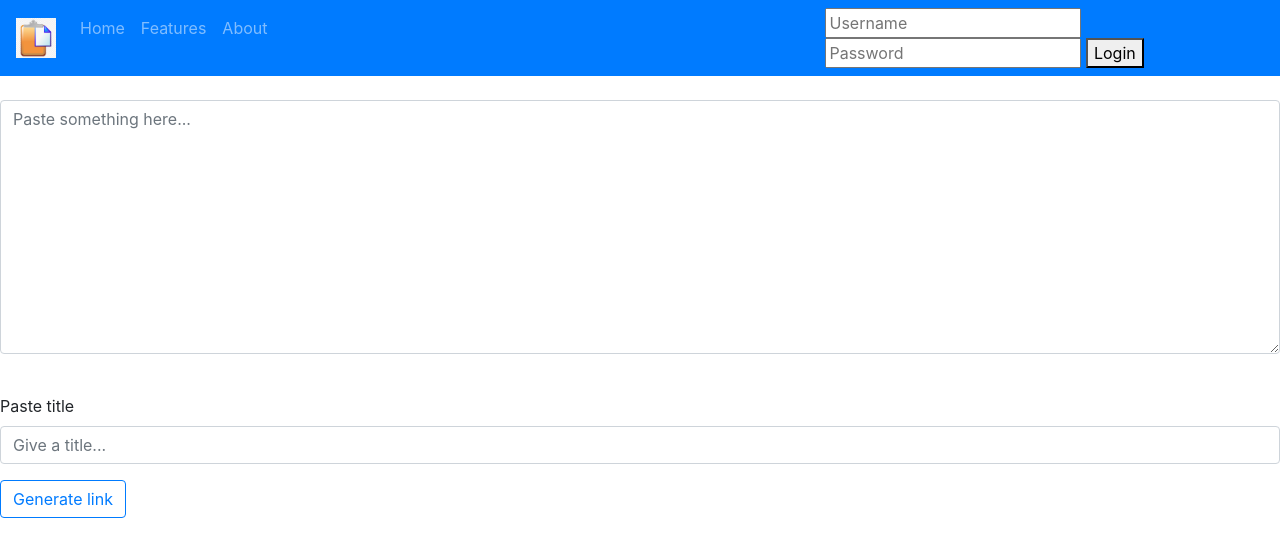
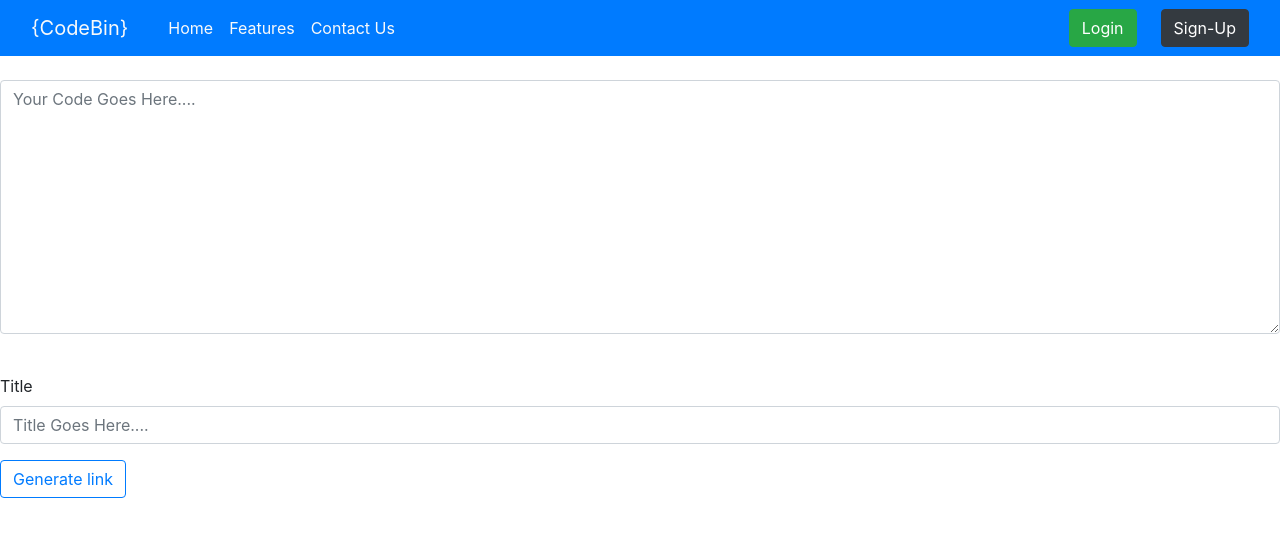
Before and after one commit to Kevindipu/projectify, a plain HTML site: page index.html in a window 1280 px wide. Drawn offline with nearby package versions, Linux system fonts and the light colour scheme.

Commit message:
Shravan updated

```diff
--- a/index.html
+++ b/index.html
@@ -4,6 +4,8 @@
   <title>Tastebin</title>
   <meta charset="utf-8">
   <meta name="viewport" content="width=device-width, initial-scale=1">
+  <link rel="stylesheet" href="style.css">
+  <link rel="stylesheet" href="custom.scss">
   <link rel="stylesheet" href="https://cdn.jsdelivr.net/npm/bootstrap@4.6.1/dist/css/bootstrap.min.css">
   <script src="https://cdn.jsdelivr.net/npm/jquery@3.6.0/dist/jquery.slim.min.js"></script>
   <script src="https://cdn.jsdelivr.net/npm/popper.js@1.16.1/dist/umd/popper.min.js"></script>
@@ -12,48 +14,49 @@
 <body>
 
 <!-- navigation bar -->
-<nav class="navbar navbar-expand-sm navbar-dark bg-primary">
-  <!-- Brand/logo -->
-  <a class="navbar-brand" href="#">
-    <img src="logo.png" alt="logo" style="width:40px;">
-  </a>
-
-  <!-- Links -->
-  <ul class="navbar-nav">
-    <li class="nav-item">
-        <a class="nav-link" href="#">Home</a>
+<nav class="navbar navbar-expand-lg bg-primary">
+    <div class="container-fluid">
+      <a class="navbar-brand text-light" href="#">{CodeBin}</a>
+      <button class="navbar-toggler" type="button" data-bs-toggle="collapse" data-bs-target="#navbarSupportedContent" aria-controls="navbarSupportedContent" aria-expanded="false" aria-label="Toggle navigation">
+        <span class="navbar-toggler-icon"></span>
+      </button>
+      <div class="collapse navbar-collapse " id="navbarSupportedContent">
+        <ul class="navbar-nav mr-auto mb-2 mb-lg-0">
+          <li class="nav-item ml-3">
+            <a class="nav-link active text-light" aria-current="page" href="#">Home</a>
           </li>
           <li class="nav-item">
-      <a class="nav-link" href="#">Features</a>
+            <a class="nav-link text-light" href="#">Features</a>
           </li>
           <li class="nav-item">
-      <a class="nav-link" href="#">About</a>
+            <a class="nav-link text-light" href="#">Contact Us</a>
           </li>
-    <li class="nav-item" style="margin-left:550px;">
-      <form action="/action_page.php" >
-        <input type="text" placeholder="Username" name="username">
-        <input type="text" placeholder="Password" name="psw">
-        <button type="submit">Login</button>
+        </ul>
+        <form class="d-flex ml-2" role="search">
+          <button class="btn btn-success ml-3" type="submit">Login</button>
         </form>
-    </li>
-
-  </ul>
-
+        <form class="d-flex ml-2" role="search">
+            <button class="btn btn-dark ml-3" type="submit">Sign-Up</button>
+          </form>
+      </div>
+    </div>
   </nav>
-
 <!-- paste area -->
-<div class="form-group shadow-textarea"><br>
-    <textarea class="form-control z-depth-1" id="exampleFormControlTextarea6" rows="10" cols ="20" placeholder="Paste something here..."></textarea>
+<div class="form-group shadow-textarea text-box"><br>
+    <textarea class="form-control z-depth-1" id="exampleFormControlTextarea6" rows="10" cols ="20" placeholder="Your Code Goes Here...."></textarea>
 </div><br>
 
 <!-- paste title -->
-<div class="form-group">
-    <label for="exampleFormControlInput1">Paste title</label>
-    <input type="text" class="form-control" id="exampleFormControlInput1" placeholder="Give a title...">
+<div class="form-group my-center">
+    <label for="exampleFormControlInput1">Title</label>
+    <input type="text" class="form-control" id="exampleFormControlInput1" placeholder="Title Goes Here....">
 </div>
 
 <!-- button for link -->
-<button type="button" class="btn btn-outline-primary">Generate link</button>
+<div class="">
+    <button type="button" class="btn btn-outline-primary my-center-btn">Generate link</button>
+</div>
+
 
 
 
```
Lines whose indentation alone changed are shown as unchanged.
